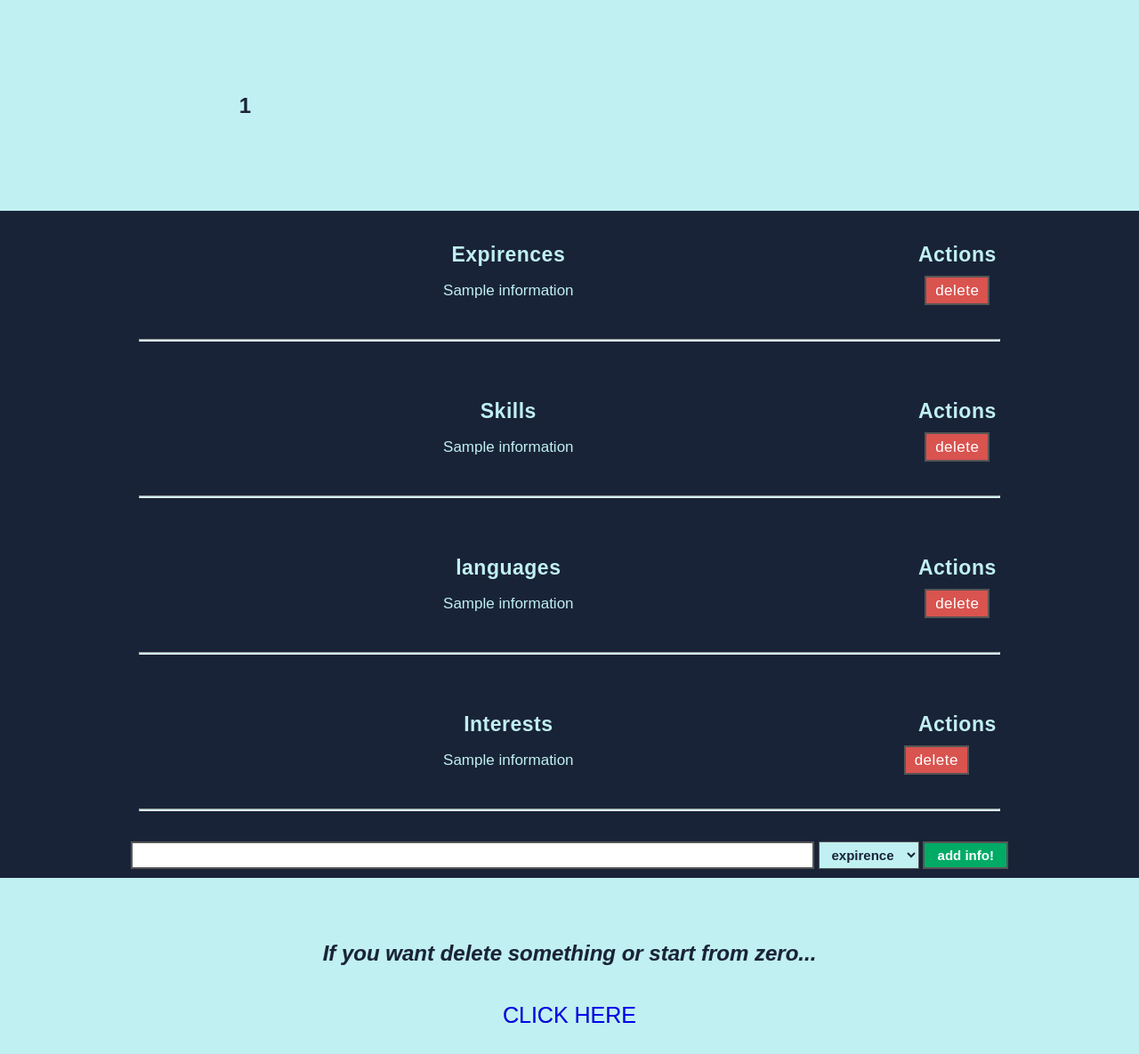
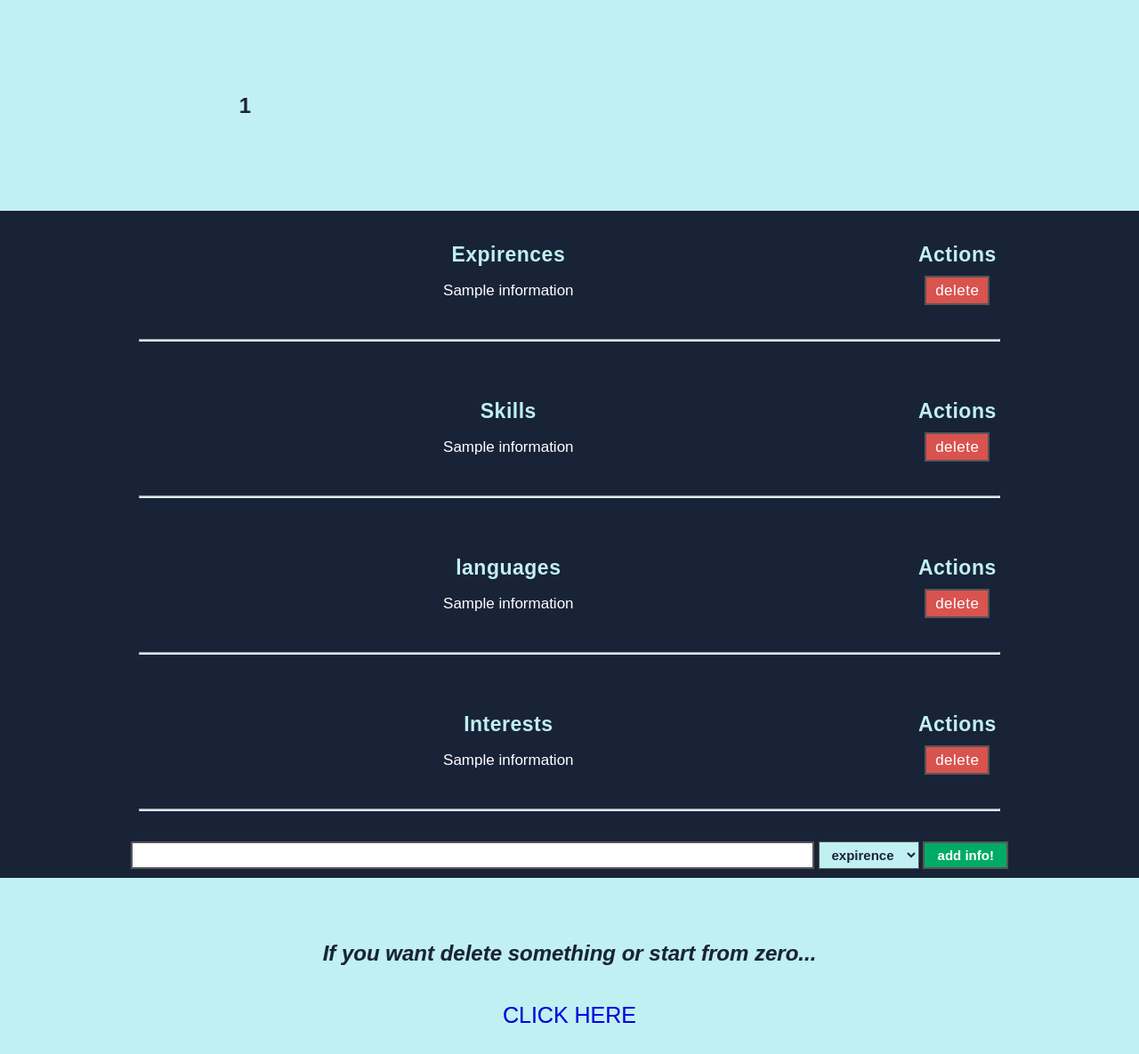
Before and after one commit to dani37x/CV-maker, a Flask app: template myproject/project_files/templates/more.html in a window 1280 px wide. Shown: the whole page at 89% size. Run offline with Flask 2, Linux system fonts and the light colour scheme; the template is opened without the code that fills it: values that come from a table or form of the project are taken from there, others are empty; the visitor is signed in with stand-in values (Sample User, id 1); tables that the repository leaves empty hold one stand-in row (values such as "Sample post").

Commit message:
refining the project

```diff
--- a/myproject/project_files/static/css/more.css
+++ b/myproject/project_files/static/css/more.css
@@ -90,7 +90,6 @@ hr{
     font-size: 15px;
 }
 input[type='text']:focus {
-    background-color: lightblue;
     font-size: 19px;
 
 }
--- a/myproject/project_files/templates/more.html
+++ b/myproject/project_files/templates/more.html
@@ -41,7 +41,7 @@
                 </tr>
                     {% for expirence in expirences %}
                 <tr>
-                    <td>{{expirence.name}} </td>
+                    <td style="color:white;">{{expirence.name}} </td>
                     <td >
                         <a class="delete_button" href="/delete/{{expirence.id}}"> delete </a>
                     </td>
@@ -61,7 +61,7 @@
                 </tr>
                     {% for skill in skills %}
                 <tr>
-                    <td>{{skill.name}}</td>
+                    <td style="color:white;">{{skill.name}}</td>
                     <td >
                         <a class="delete_button"  href="/delete/{{skill.id}}">delete </a>
                     </td>
@@ -81,8 +81,10 @@
                 </tr>
                     {% for language in languages %}
                 <tr>
-                    <td>{{language.name}}</td>
-                    <td >
+                    <td style="color:white;">
+                        {{language.name}}
+                    </td>
+                    <td>
                         <a class="delete_button"  href="/delete/{{language.id}}">delete </a>
                     </td>
                     {% endfor %}
@@ -101,8 +103,8 @@
                 </tr>
                     {% for interest in interests %}
                 <tr>
-                    <td>{{interest.name}}</td>
-                    <td style="text-align:left;">
+                    <td style="color:white;">{{interest.name}}</td>
+                    <td >
                         <a class="delete_button" href="/delete/{{interest.id}}" > delete </a>
                     </td>
                 </tr>
```
Also changed, not shown: myproject/project_files/static/css/page.css (+6 -4 lines), README.md, myproject/project_files/database.db.
